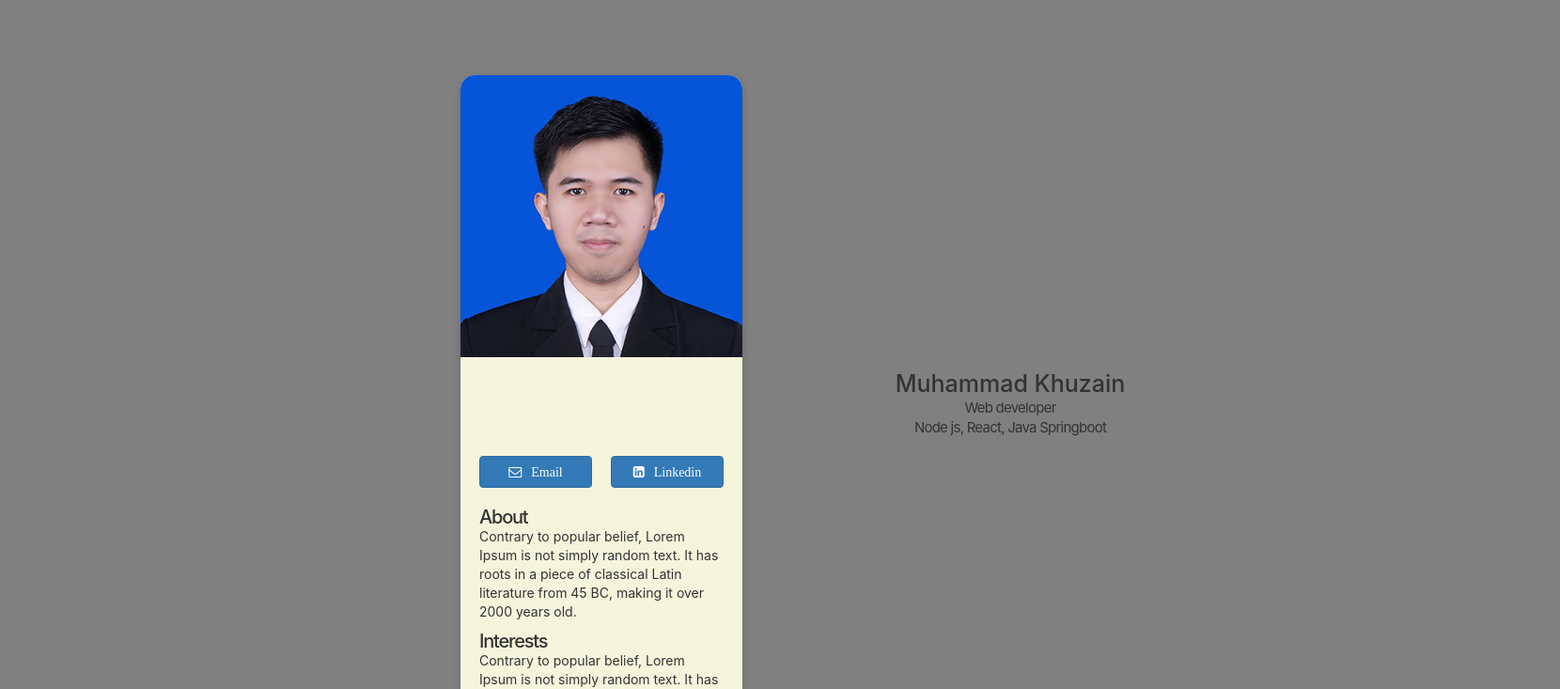
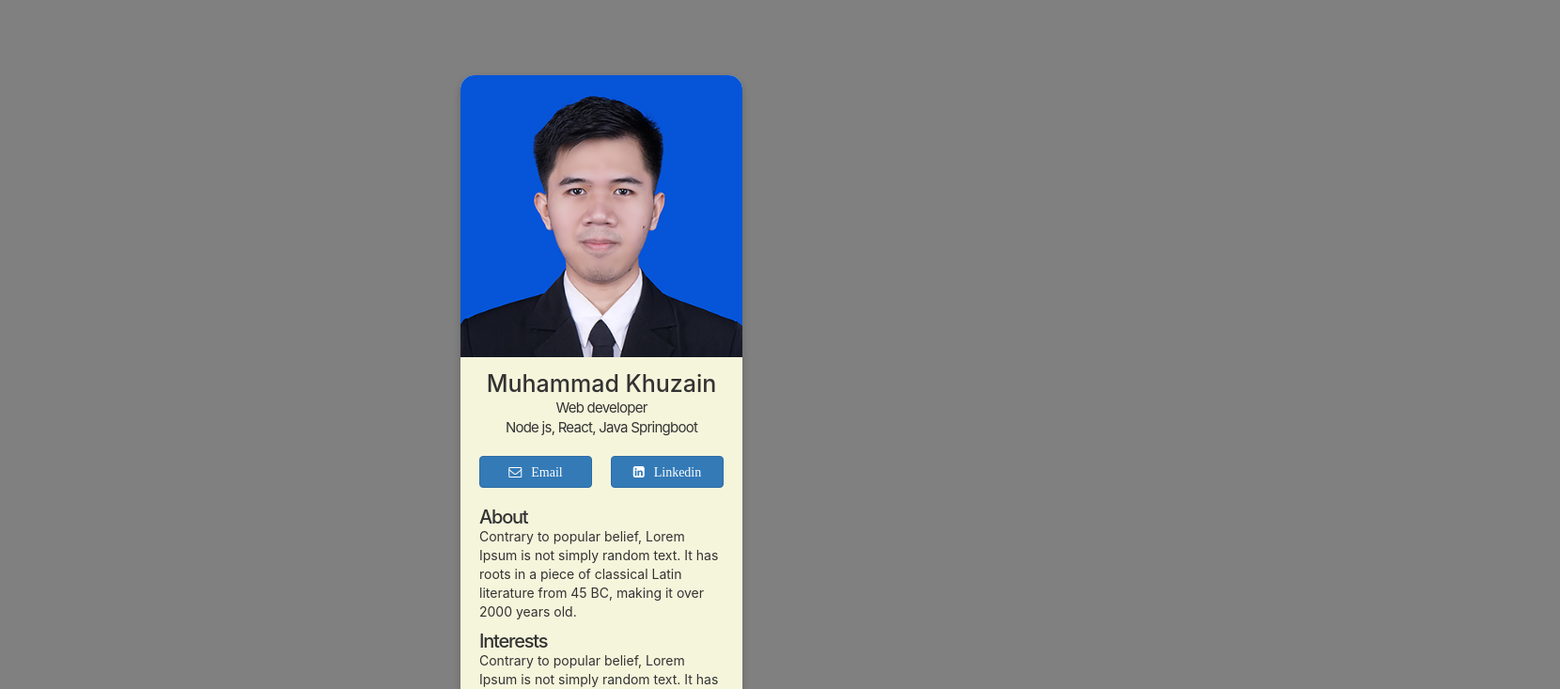
Before and after one commit to kzen31/learning-react-namecard, a React (Create React App) app: page / in a window 1280 px wide. Shown: the top 733 px of the page at 94% size, 1660 px wide, since content can reach past the window. Built offline with nearby package versions, Linux system fonts and the light colour scheme.

Commit message:
update className

```diff
--- a/src/App.css
+++ b/src/App.css
@@ -12,16 +12,16 @@ main {
   background-color: beige;
 }
 
-.container {
+.containers {
   margin-top: 15px;
 }
 
-.container > h1 {
+.containers > h1 {
   font-size: 25px;
   margin: 0%;
 }
 
-.container > p {
+.containers > p {
   margin: 0;
   padding: 0%;
   font-size: 15px;
--- a/src/components/Text.js
+++ b/src/components/Text.js
@@ -2,7 +2,7 @@ import React from 'react'
 
 function Text() {
   return (
-    <div className='container'>
+    <div className='containers'>
       <h1>Muhammad Khuzain</h1>
       <p>Web developer</p>
       <p>Node js, React, Java Springboot</p>
```
